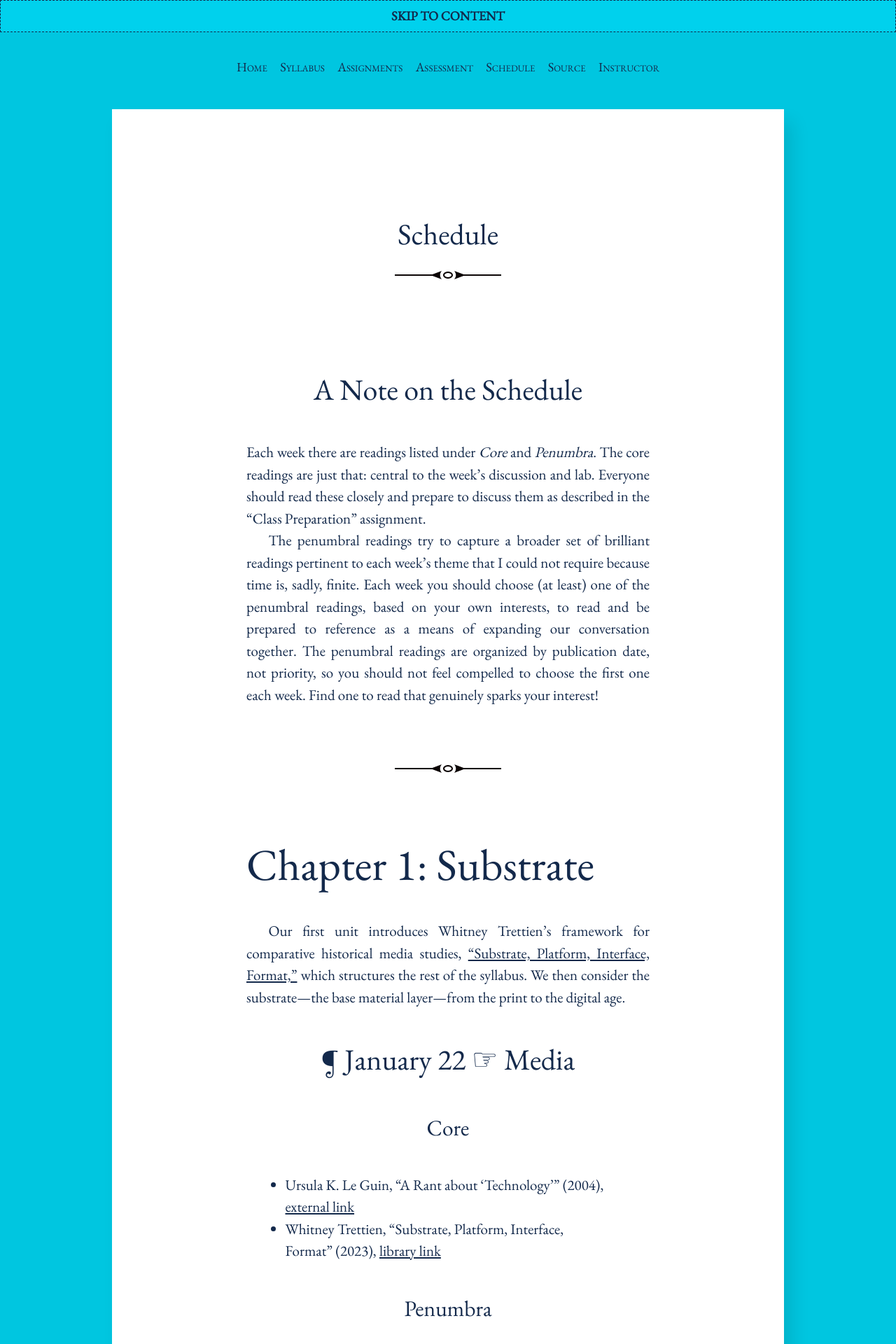
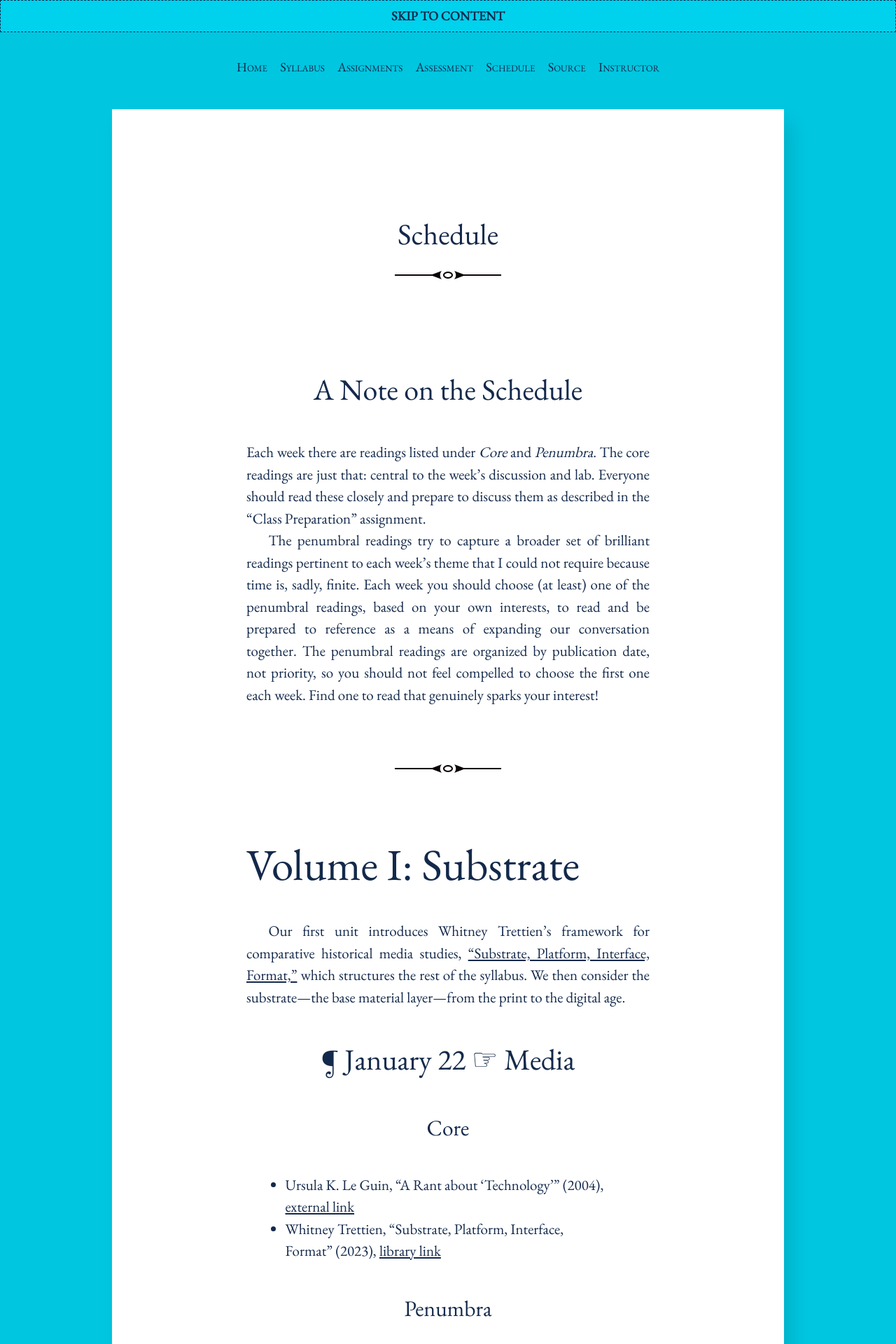
Before and after one commit to rccordell/s25bl, a Jekyll site: the page built from schedule/toc.md, in a window 1280 px wide. Shown: the top 1920 px of the page at 70% size. Built offline with Jekyll 4.4.1, drawn with Linux system fonts in a browser that asks for light colours.

Commit message:
add silly formatting

```diff
--- a/_layouts/home.html
+++ b/_layouts/home.html
@@ -28,7 +28,7 @@ layout: default
     {% if site.paginate and site.paginate_path and paginator.page > 1 %}
       Page {{ paginator.page }}
     {% else %}
-      Contents
+      <a href="{{site.baseurl}}/schedule/toc" class="post-link__date">Table of Contents</a>
     {% endif %}
   </h1>
 
--- a/schedule/toc.md
+++ b/schedule/toc.md
@@ -11,7 +11,7 @@ The penumbral readings try to capture a broader set of brilliant readings pertin
 
 <center><hr></center>
 
-# Chapter 1: Substrate
+# Volume I: Substrate
 
 Our first unit introduces Whitney Trettien's framework for comparative historical media studies, ["Substrate, Platform, Interface, Format,"](https://www.jstor.org/stable/48736944) which structures the rest of the syllabus. We then consider the substrate—the base material layer—from the print to the digital age.
 
```
